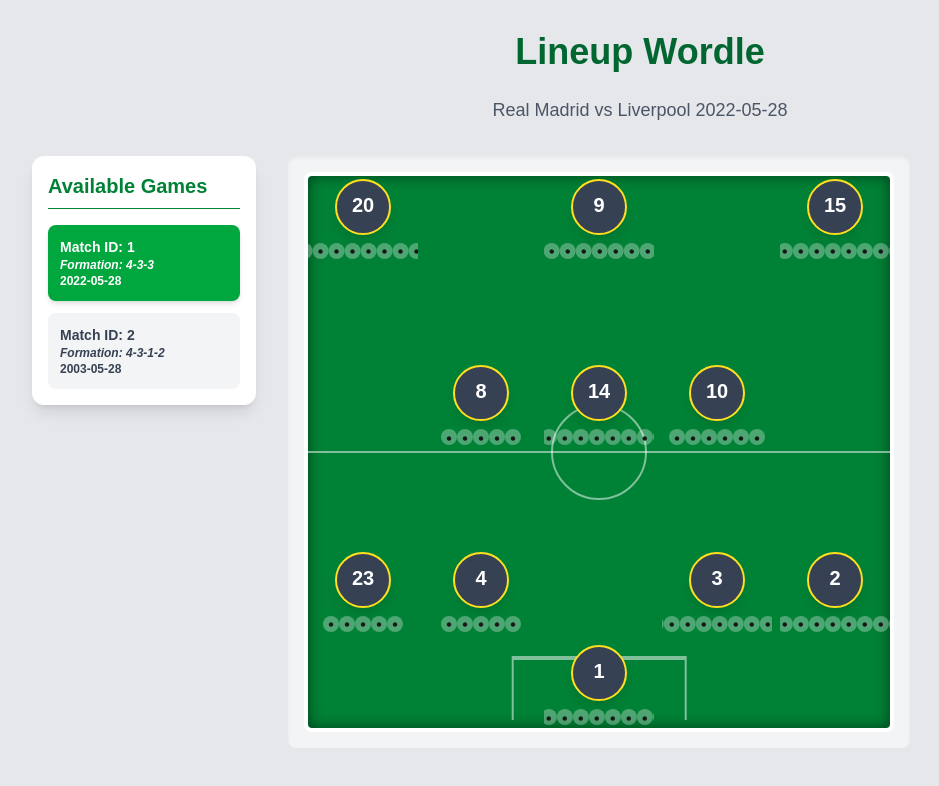
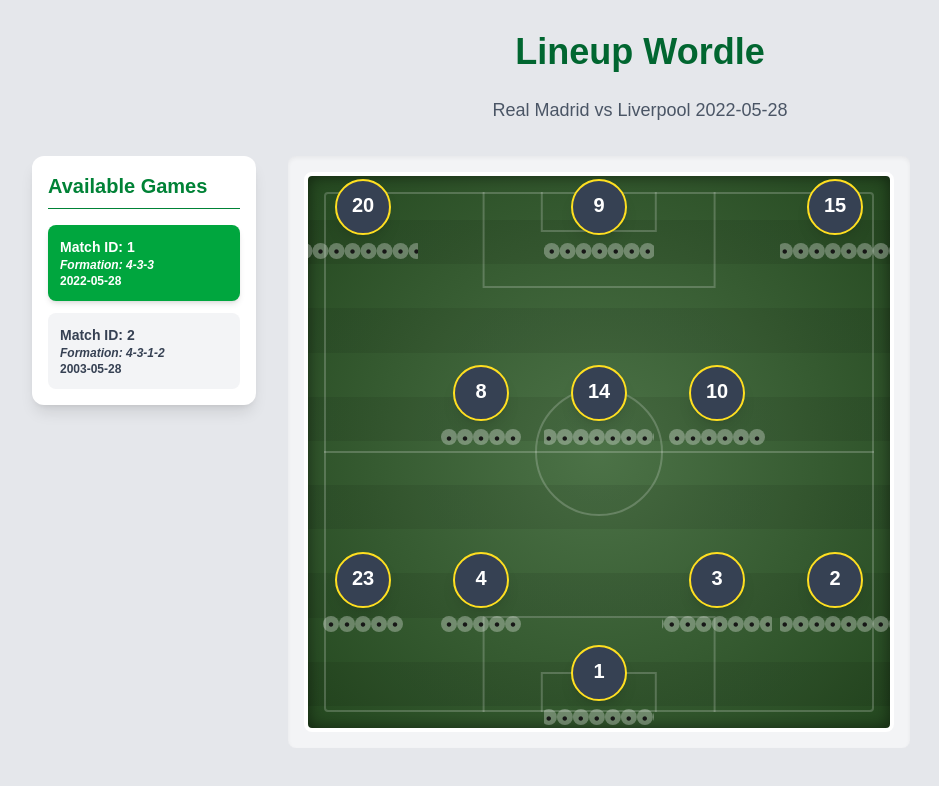
Before and after one commit to pqpattis/football-lineup-guessr, a Next.js app: page / in a window 1280 px wide. Shown: the top 786 px of the page, without its empty margins (0-939 px from the left). Built offline with nearby package versions, Linux system fonts and the light colour scheme.

Commit message:
Enhance display of pitch
  - Use a repeating linear gradient to created a mowed grass pattern
  - Add additional pitch boundaries and lines

```diff
--- a/components/Pitch.tsx
+++ b/components/Pitch.tsx
@@ -155,6 +155,21 @@
           gridTemplateColumns: 'repeat(5, 1fr)', // Always 5 columns wide
           gridTemplateRows: 'repeat(6, 1fr)',    // Always 6 rows high
           gridTemplateAreas: gridTemplateAreas,
+          backgroundColor: '#2d5a27',
+          backgroundImage: `
+            repeating-linear-gradient(
+              to bottom,
+              transparent,
+              transparent 8%,
+              rgba(0, 0, 0, 0.08) 8%,
+              rgba(0, 0, 0, 0.08) 16%
+            ),
+            radial-gradient(
+              circle at 50% 50%,
+              rgba(255, 255, 255, 0.15) 0%,
+              rgba(0, 0, 0, 0.2) 100%
+            )
+          `
         }}
       >
         {/* Dev-only grid overlay to help debug cell boundaries */}
@@ -172,14 +187,28 @@
             />
           </div>
         )} */}
-        {/* Field Lines for Visual Context */}
-        <div className="absolute inset-0 border-white/50 pointer-events-none">
-          {/* Halfway Line */}
-          <div className="absolute top-1/2 left-0 right-0 h-[2px] bg-white/50 transform -translate-y-1/2"></div>
-          {/* Center Circle */}
-          <div className="absolute top-1/2 left-1/2 w-16 md:w-20 lg:w-24 h-16 md:h-20 lg:h-24 border-2 border-white/50 rounded-full transform -translate-x-1/2 -translate-y-1/2"></div>
-          {/* Goal Area/Penalty Box visual at the bottom (GK end) */}
-          <div className="absolute bottom-2 left-1/2 w-[30%] max-w-[220px] h-14 md:h-16 border-t-4 border-l-2 border-r-2 border-white/50 transform -translate-x-1/2"></div>
+        {/* Field lines for visual context */}
+       <div className="absolute inset-0 pointer-events-none">
+          {/* Outside boundaries */}
+          <div className="absolute inset-4 border-2 border-white/20 rounded-sm" />
+
+          {/* Opposing 18-yard box */}
+          <div className="absolute top-4 left-1/2 w-[40%] h-24 border-b-2 border-x-2 border-white/20 -translate-x-1/2" />
+
+          {/* Opposing 6-yard box */}
+          <div className="absolute top-4 left-1/2 w-[20%] h-10 border-b-2 border-x-2 border-white/20 -translate-x-1/2" />
+
+          {/* Half */}
+          <div className="absolute top-1/2 left-4 right-4 h-[2px] bg-white/20 -translate-y-1/2" />
+
+          {/* Center circle */}
+          <div className="absolute top-1/2 left-1/2 w-32 h-32 border-2 border-white/20 rounded-full -translate-x-1/2 -translate-y-1/2" />
+
+          {/* Current team's 18-yard box */}
+          <div className="absolute bottom-4 left-1/2 w-[40%] h-24 border-t-2 border-x-2 border-white/20 -translate-x-1/2" />
+
+          {/* Current team's 6-yard box */}
+          <div className="absolute bottom-4 left-1/2 w-[20%] h-10 border-t-2 border-x-2 border-white/20 -translate-x-1/2" />
         </div>
 
         {/* Render the Player Slots by mapping the formation data */}
```
